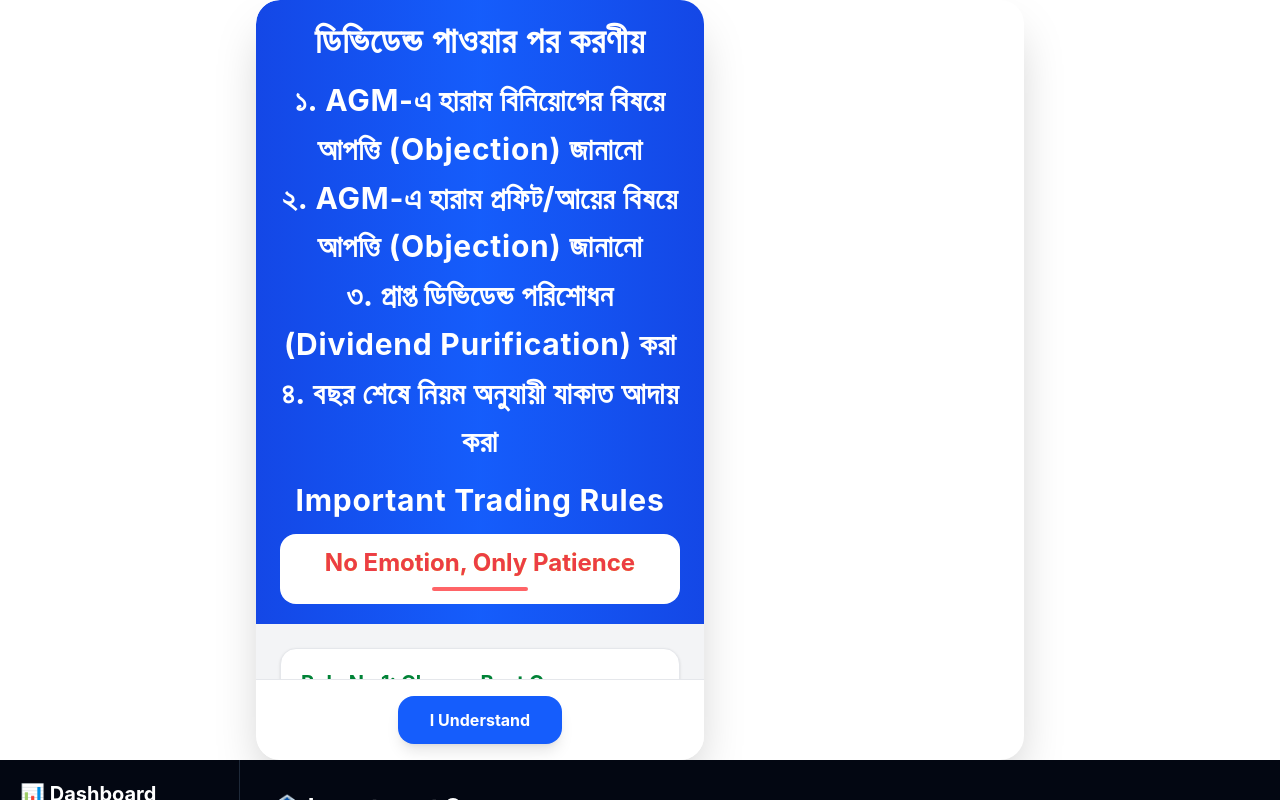
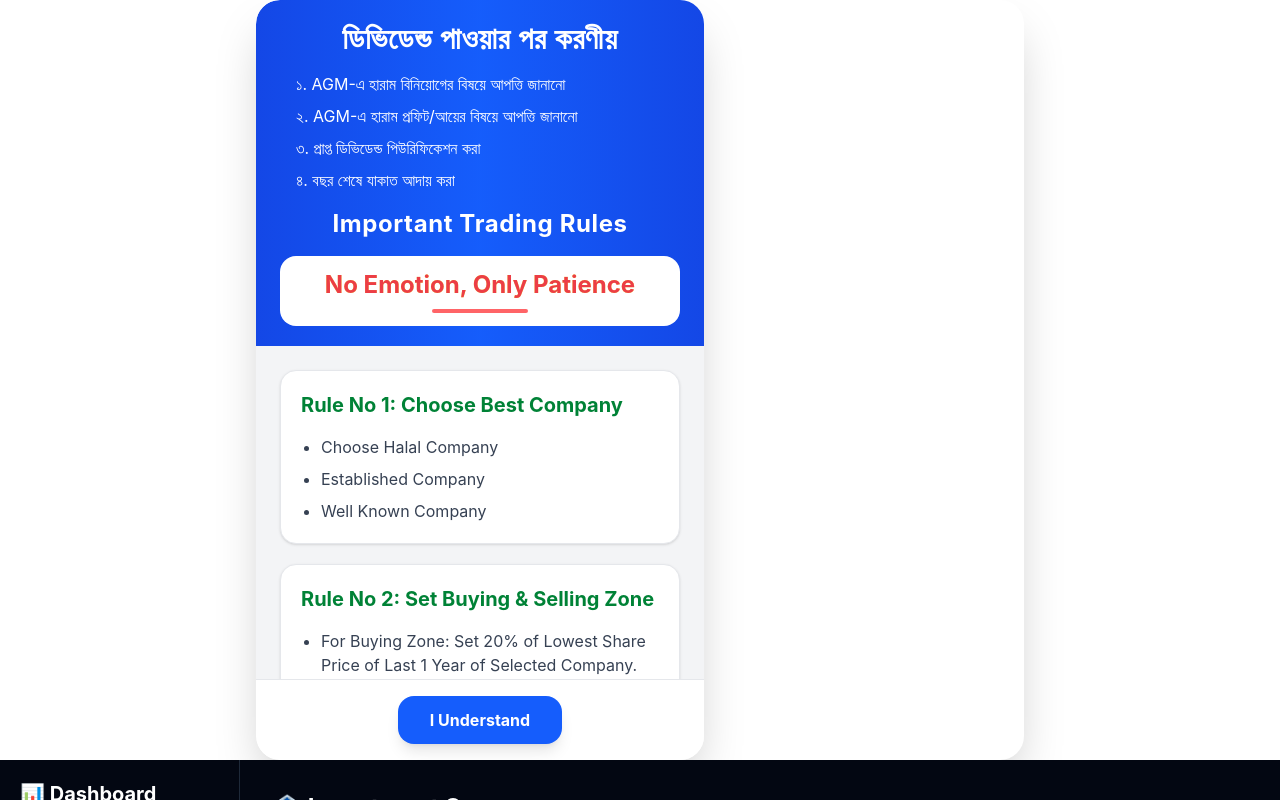
Before and after one commit to Mizan510/Stock-Market, a React app in the folder frontend/: page /dashboard in a window 1280 px wide. Shown: the top 800 px of the page. Built offline with nearby package versions, Linux system fonts and the light colour scheme; no server answers; sample sign-in values are in the browser's storage; the HTML template or start-up script is replaced by a standard one.

Commit message:
Update RulesPopup component layout and content

```diff
--- a/frontend/src/components/RulesPopup.jsx
+++ b/frontend/src/components/RulesPopup.jsx
@@ -5,18 +5,18 @@ const RulesPopup = ({ onClose }) => {
 <div className="w-full max-w-3xl max-h-[95vh] bg-white rounded-3xl shadow-2xl overflow-hidden overflow-x-hidden flex flex-col mx-auto">
       <div className="w-full max-w-md max-h-[95vh] bg-white rounded-3xl shadow-2xl overflow-hidden flex flex-col">
         <div className="bg-linear-to-r from-blue-700 via-blue-600 to-blue-700 px-4 sm:px-6 py-4 sm:py-5">
-        <h1 className="text-2xl sm:text-3xl md:text-4xl font-bold text-center text-white tracking-wide mb-4">
+<h1 className="text-lg sm:text-2xl md:text-3xl font-bold text-center text-white tracking-wide mb-4">
   ডিভিডেন্ড পাওয়ার পর করণীয়
 </h1>
 
-<h2 className="text-xl sm:text-2xl md:text-3xl font-bold text-center text-white tracking-wide leading-relaxed">
-  ১. AGM-এ হারাম বিনিয়োগের বিষয়ে আপত্তি (Objection) জানানো <br />
-  ২. AGM-এ হারাম প্রফিট/আয়ের বিষয়ে আপত্তি (Objection) জানানো <br />
-  ৩. প্রাপ্ত ডিভিডেন্ড পরিশোধন (Dividend Purification) করা <br />
-  ৪. বছর শেষে নিয়ম অনুযায়ী যাকাত আদায় করা
-</h2>
+<ul className="text-white text-sm sm:text-base space-y-2 px-2 sm:px-4">
+  <li>১. AGM-এ হারাম বিনিয়োগের বিষয়ে আপত্তি জানানো</li>
+  <li>২. AGM-এ হারাম প্রফিট/আয়ের বিষয়ে আপত্তি জানানো</li>
+  <li>৩. প্রাপ্ত ডিভিডেন্ড পিউরিফিকেশন করা</li>
+  <li>৪. বছর শেষে যাকাত আদায় করা</li>
+</ul>
 
-<h2 className="text-xl sm:text-2xl md:text-3xl font-bold text-center text-white tracking-wide mt-4">
+<h2 className="text-base sm:text-xl md:text-2xl font-bold text-center text-white tracking-wide mt-4">
   Important Trading Rules
 </h2>
 
```
